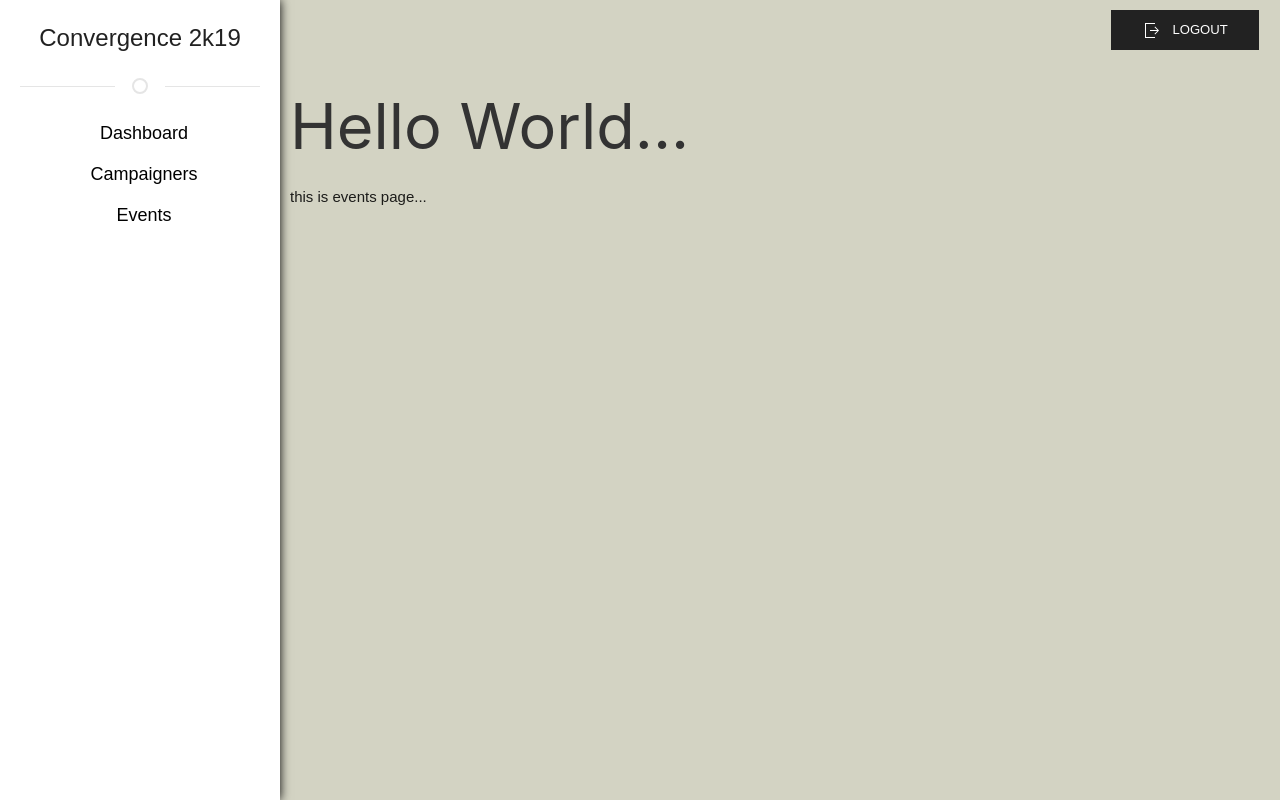
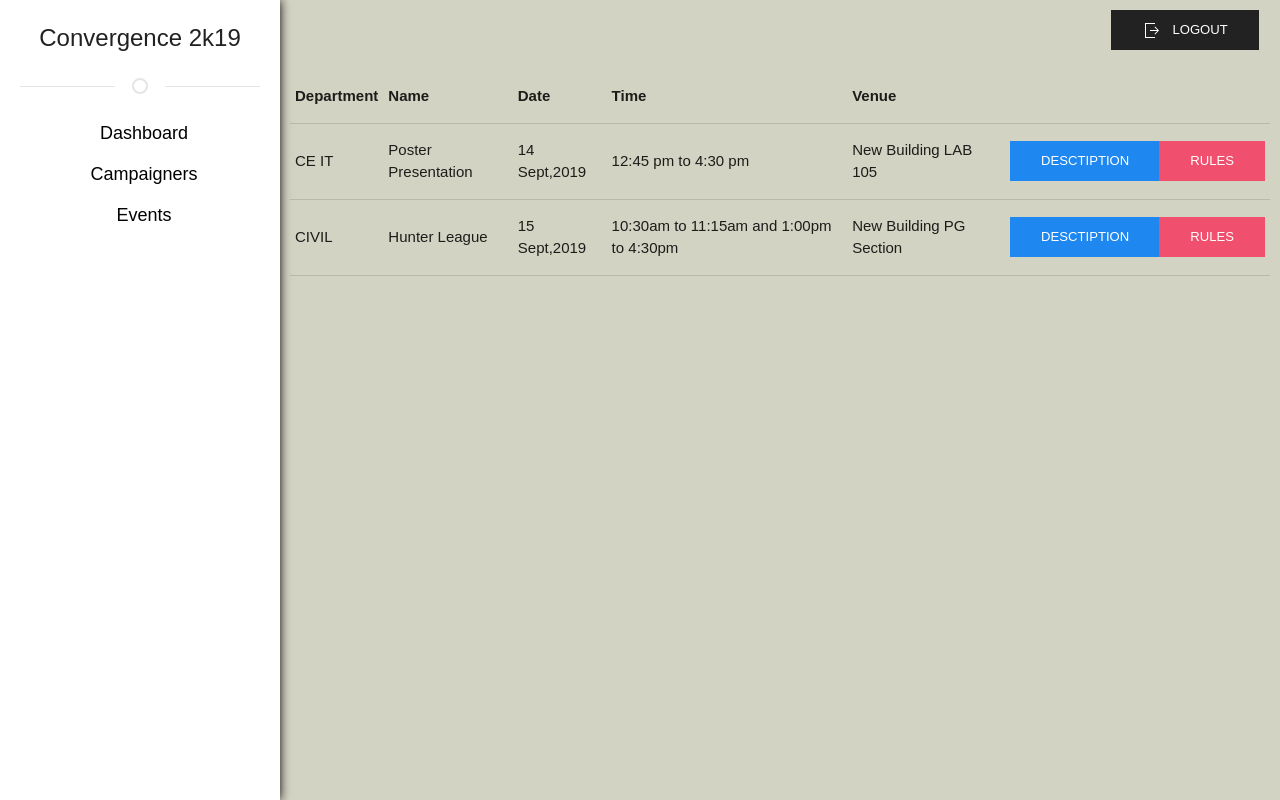
Before and after one commit to mitulp236/Convergence, a Flask app: page /events in a window 1280 px wide. Run offline with Flask 2, Linux system fonts and the light colour scheme; some libraries are stand-ins or nearby versions.

Commit message:
Het-Added "Events" in admin panel

```diff
--- a/app.py
+++ b/app.py
@@ -1,7 +1,6 @@
 import smtplib
 from flask import Flask, request, render_template, jsonify, redirect, session, url_for
 import random
-import pymysql
 import string
 from functools import wraps
 from flask_sqlalchemy import SQLAlchemy
@@ -12,7 +11,7 @@ import xml.etree.ElementTree as et
 
 app = Flask(__name__)
 app.secret_key = "jhsldfsakdfh23kjnk23h1j23g12kj3b12"
-app.config['SQLALCHEMY_DATABASE_URI'] = 'mysql+pymysql://root:''@localhost/mod2'
+app.config['SQLALCHEMY_DATABASE_URI'] = 'mysql+pymysql://root:root@localhost/convergence2k19-mitul'
 app.config['SQLALCHEMY_TRACK_MODIFICATIONS'] = True
 app.config['DEBUG'] = True
 db = SQLAlchemy(app)
@@ -210,7 +209,7 @@ def process():
     mobile = request.form['mobile']
     key = request.form['key']
     camp_id = session['camp_id']
-    query = Campaigner.query.filter_by(CAMP_ID=camp_id,STATUS="active").first()
+    query = Campaigner.query.filter_by(CAMP_ID=camp_id, STATUS="active").first()
     if query is None:
         return jsonify({"result": "You Are on Frezze mode ! contact Admin"})
     if fname == "":
@@ -286,12 +285,12 @@ def camp_change_password(camp_id):
 
 # campaigner password forgot
 
-def send_data(reciver,message):
-	s = smtplib.SMTP('smtp.gmail.com', 587)
-	s.starttls()
-	s.login("testuvpce@gmail.com", "4591814515")
-	s.sendmail("testuvpce@gmail.com",reciver, message)
-	s.quit()
+def send_data(reciver, message):
+    s = smtplib.SMTP('smtp.gmail.com', 587)
+    s.starttls()
+    s.login("testuvpce@gmail.com", "4591814515")
+    s.sendmail("testuvpce@gmail.com", reciver, message)
+    s.quit()
 
 
 @app.route('/camp_forgot_password', methods=['POST', 'GET'])
@@ -312,7 +311,7 @@ def camp_forgot_password():
         try:
             reciver = query.EMAIL
             message = "Hello Campaginer : your Password is :  {} ".format(query.PASSWORD)
-            send_data(reciver,message)
+            send_data(reciver, message)
             message = "Password is sent on your Registed Email !  "
             danzer = "false"
             return render_template("backend/camp_forgot_password.html", message=message, danzer=danzer)
@@ -336,7 +335,7 @@ def dash():
     return render_template('admin/dashboard.html', myUsers=myUsers, myCampaigner=myCampaigner)
 
 
-@app.route('/campaigner', defaults={'data':home})
+@app.route('/campaigner', defaults={'data': home})
 @app.route('/campaigner/<data>')
 def camp1(data, message='none'):
     if 'admin_temp_var' not in session:
@@ -408,12 +407,49 @@ def change_camp_status():
         update_camp.STATUS = 'active'
     db.session.commit();
 
-    return jsonify({'msg':'success'})
+    return jsonify({'msg': 'success'})
 
-#events
-@app.route('/events')
-def events():
-    return render_template('admin/events.html')
+
+# events
+@app.route('/events', defaults={'action': None, 'id': None,'msg': None})
+@app.route('/events/<msg>', defaults={'action': None, 'id': None})
+@app.route('/events/<action>/<id>', defaults={'msg': None})
+def events(msg,action, id):
+    base_path = os.path.dirname(os.path.realpath(__file__))
+    xml_file = os.path.join(base_path, "data\\events.xml")
+    tree = et.parse(xml_file)
+    if action != None:
+        root = tree.getroot()
+        for r in root:
+            for event in r:
+                if (event.attrib["id"] == id):
+                    for sub_tag in event:
+                        if sub_tag.tag == "name":
+                            event_name = sub_tag.text
+                        if sub_tag.tag == "description":
+                            desc = sub_tag.text
+        return render_template('admin/events.html', xml=tree, action=action, id=id,event_name=event_name,desc=desc)
+    elif msg == 'success':
+        return render_template('admin/events.html', xml=tree,msg='success')
+    else:
+        return render_template('admin/events.html', xml=tree)
+
+
+@app.route('/edit_desc/<id>',methods=['POST'])
+def edit_desc(id):
+    updated_desc = request.form['description']
+    base_path = os.path.dirname(os.path.realpath(__file__))
+    xml_file = os.path.join(base_path, "data\\events.xml")
+    tree = et.parse(xml_file)
+    root = tree.getroot()
+    for r in root:
+        for event in r:
+            if (event.attrib["id"] == id):
+                for sub_tag in event:
+                    if sub_tag.tag == "description":
+                        sub_tag.text = updated_desc
+                        tree.write(xml_file)
+    return redirect(url_for('events',msg='success'))
 
 
 if __name__ == '__main__':
--- a/data/events.xml
+++ b/data/events.xml
@@ -5,19 +5,9 @@
             <date>14 Sept,2019</date>
             <time>12:45 pm to 4:30 pm</time>
             <venue>New Building LAB 105</venue>
-            <discription>
-                The project work constitutes a major component in most of the professional programmers. In this
-                event project should be related to the field of Computer science / Information Technology.
-                Participants of this event are expected to demonstrate some real life project. These projects can be
-                carried out in some industry, research and development laboratories, educational institutions or
-                software companies by the participant.
-                It is suggested that the project is to be chosen which should have some direct relevance in day-to-day
-                activities.
-                Participants have to show the actual working of their project. Judging will be done on the basis of
-                clarity of demonstration, effectiveness of the project and uniqueness of your idea.
-            </discription>
+            <description>Changing it again .!!! :):)</description>
             <rules>
-                <rule id="1"></rule>
+                <rule id="1" />
             </rules>
         </event>
     </department>
@@ -27,12 +17,12 @@
             <date>15 Sept,2019</date>
             <time>10:30am to 11:15am and 1:00pm to 4:30pm</time>
             <venue>New Building PG Section</venue>
-            <discription>It is a treasure hunt type of competition, but the twist lies in the clues. The clues will be
+            <description>It is a treasure hunt type of competition, but the twist lies in the clues. The clues will be
                 given in the form of code. Each team will have to crack the code leading them to another clue. Here the
                 basic knowledge of C programming languages will be put to test.
-            </discription>
+            </description>
             <rules>
-                <rule id="1"></rule>
+                <rule id="1" />
             </rules>
         </event>
     </department>
--- /dev/null
+++ b/requirements.txt
@@ -0,0 +1,4 @@
+flask
+flask_sqlalchemy
+flask_script
+flask_migrate
--- a/templates/admin/events.html
+++ b/templates/admin/events.html
@@ -2,15 +2,80 @@
 
 {% block style %}
     <style>
-        .inp {
-            border: 1px solid black;
-            color: black;
-            background-color: white;
-        }
+
     </style>
 {% endblock %}
 
 {% block content %}
-    <h1>Hello World...</h1>
-    this is events page...
+    {% if msg == 'success' %}
+        <div class="uk-alert-success" uk-alert>
+            <a class="uk-alert-close" uk-close></a>
+            <p>Description updated successfully.</p>
+        </div>
+    {% endif %}
+    {% if action == "description" %}
+        <!-- This is an anchor toggling the modal -->
+        <a href="#modal-example" uk-toggle style="display: none" id="desc">Open</a>
+
+        <!-- This is the modal -->
+        <div id="modal-example" uk-modal bg-close="false">
+            <div class="uk-modal-dialog uk-modal-body">
+
+                <form method="post" action="/edit_desc/{{ id }}">
+
+                    <h2 class="uk-modal-title">Description - {{ event_name }}</h2>
+                    <textarea name="description" style="height: 270px">{{ desc }}</textarea>
+                    <p class="uk-text-right">
+                        <a class="uk-button uk-button-default" href="/events"> Close</a>
+                        <button class="uk-button uk-button-primary" type="submit">Save</button>
+                    </p>
+
+                </form>
+
+            </div>
+        </div>
+    {% endif %}
+    {% if action == "rules" %}
+        {{ id }}
+    {% endif %}
+    <table class="responsive-table highlight">
+        <tr>
+            <th>Department</th>
+            <th>Name</th>
+            <th>Date</th>
+            <th>Time</th>
+            <th>Venue</th>
+            <th></th>
+            <th></th>
+        </tr>
+        {% set root = xml.getroot() %}
+        {% for r in root %}
+            <tr>
+                <td>{{ r.attrib['name'] }}</td>
+                {% for event in r %}
+                    {% set event_id = event.attrib["id"] %}
+                    {% for sub_tag in event %}
+                        {% if sub_tag.tag != "description" %}
+                            <td>{{ sub_tag.text }}</td>
+                        {% endif %}
+
+                    {% endfor %}
+                    <td>
+                        <div class="uk-button-group">
+                            <a class="uk-button uk-button-primary"
+                               href="/events/description/{{ event_id }}">Desctiption</a>
+                            <a class="uk-button uk-button-danger" href="/events/rules/{{ event_id }}">Rules</a>
+                        </div>
+                    </td>
+                {% endfor %}
+            </tr>
+        {% endfor %}
+    </table>
 {% endblock %}
+{% block script %}
+    <script>
+        {% if action == "description" %}
+            document.getElementById('desc').click();
+        {% endif %}
+    </script>
+{% endblock %}
--- a/templates/admin/index.html
+++ b/templates/admin/index.html
@@ -22,7 +22,7 @@
             box-shadow: 0px 0px 10px black;
         }
 
-        .sidenav1 a {
+        .sidenav1 .a {
             padding: 4px 8px 8px 16px;
             margin-bottom: 9px;
             text-decoration: none;
@@ -34,7 +34,7 @@
 
         }
 
-        .sidenav1 a:hover {
+        .sidenav1 .a:hover {
             font-size: 19px;
             cursor: pointer;
             text-decoration: none;
@@ -52,7 +52,7 @@
                 padding-top: 15px;
             }
 
-            .sidenav1 a {
+            .sidenav1 .a {
                 font-size: 18px;
             }
         }
@@ -79,12 +79,12 @@
             margin-bottom: 20px;
         }
 
-        .card-text{
+        .card-text {
             font-size: 18px;
             color: #fff;
         }
 
-        input{
+        input {
             border: 1px solid black;
             color: black;
             background-color: white;
@@ -108,15 +108,22 @@
 
 <div class="sidenav1">
     <center><span>Convergence 2k19</span></center>
-    <center><hr class="uk-divider-icon"></center>
-    <a href="/dashboard">Dashboard</a>
-    <a href="/campaigner/home">Campaigners</a>
-    <a href="/events">Events</a>
+    <center>
+        <hr class="uk-divider-icon">
+    </center>
+    <a class="a" href="/dashboard">Dashboard</a>
+    <a class="a" href="/campaigner/home">Campaigners</a>
+    <a class="a" href="/events">Events</a>
+
+
 </div>
 <div class="main" id="main-content">
+
     <div class="row">
         <div class="col m12 right-align">
-            <a class="uk-button uk-button-secondary" href="/admin_logout"><span uk-icon="icon:  sign-out" style="margin-right: 10px"></span><span style="">Logout</span></a></a>
+            <a class="uk-button uk-button-secondary" href="/admin_logout"><span uk-icon="icon:  sign-out"
+                                                                                style="margin-right: 10px"></span><span
+                    style="">Logout</span></a>
         </div>
     </div>
     {% block content %}
@@ -132,9 +139,9 @@
 <!-- AJAX -->
 <script src="https://ajax.googleapis.com/ajax/libs/jquery/3.3.1/jquery.min.js"></script>
 <script>
-    $(document).ready(function(){
-    $('.modal').modal();
-  });
+    $(document).ready(function () {
+        $('.modal').modal();
+    });
 </script>
 {% block script %}
 {% endblock %}
```
Also changed, not shown: templates/admin/campaigner.html (+4 -5 lines), test_code.py (+10 -0 lines).
